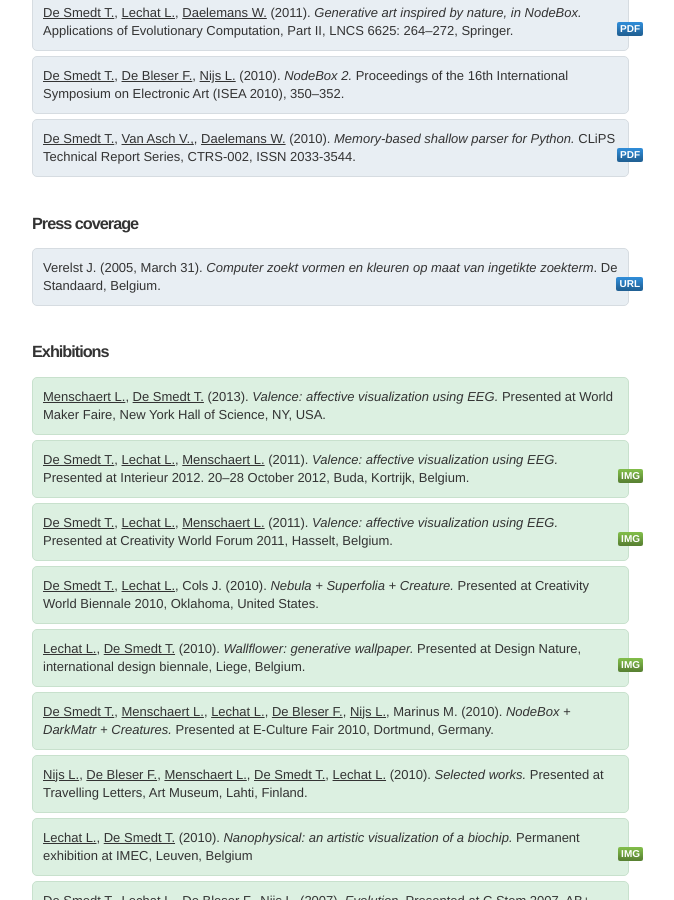
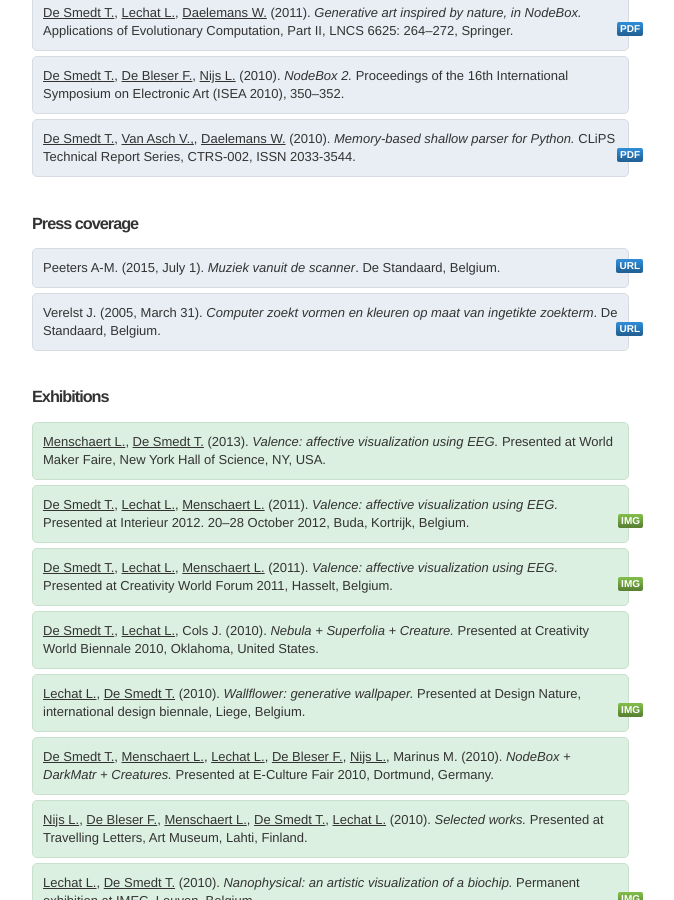
Before and after one commit to nodebox/emrg.be, a Jekyll site: the page built from publications/index.md, in a window 1280 px wide and 900 px high, scrolled down 1150 px. Shown: the whole window, without its empty margins (138-812 px from the left). Built offline with Jekyll 4.4.1, drawn with Linux system fonts in a browser that asks for light colours; nearby versions of some CDN libraries; comment, search, counter and statistics services are not loaded.

Commit message:
Press update
Added article De Standaard 1-7-2015

```diff
--- a/publications/index.md
+++ b/publications/index.md
@@ -139,7 +139,13 @@
 <h2>Press coverage</h2>
 <!-- Newspaper articles about EMRG and citing EMRG or EMRG members. -->
 <!-- =================================================================================================== -->
-
+<div class="publication press box">
+	Peeters A-M.
+	(2015, July 1).
+	<cite>Muziek vanuit de scanner</cite>.
+	De Standaard, Belgium.
+	<a href="http://www.standaard.be/cnt/dmf20150630_01756436" class="attachment">URL</a>
+</div>
 <div class="publication press box">
 	Verelst J.
 	(2005, March 31).
```
